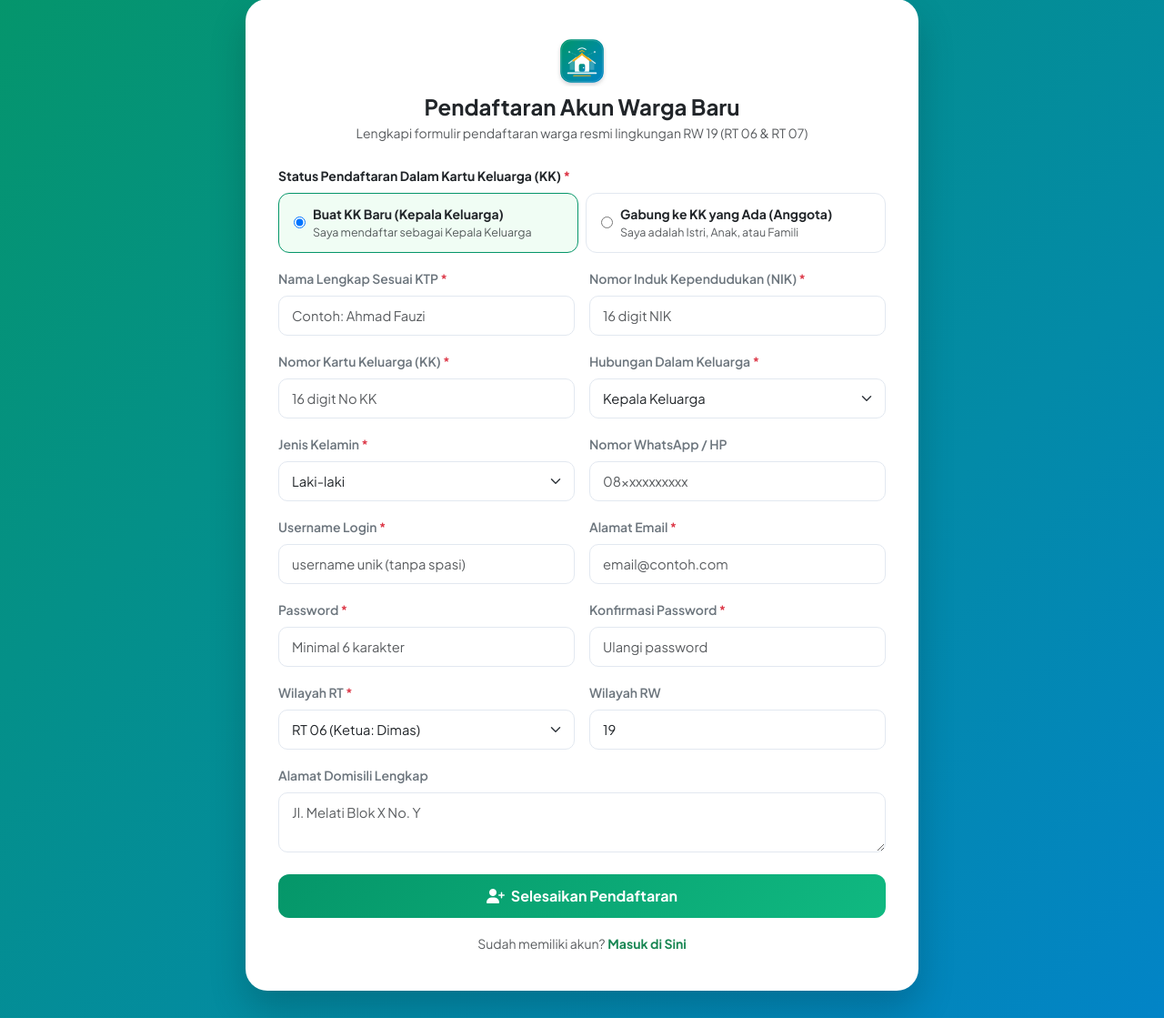
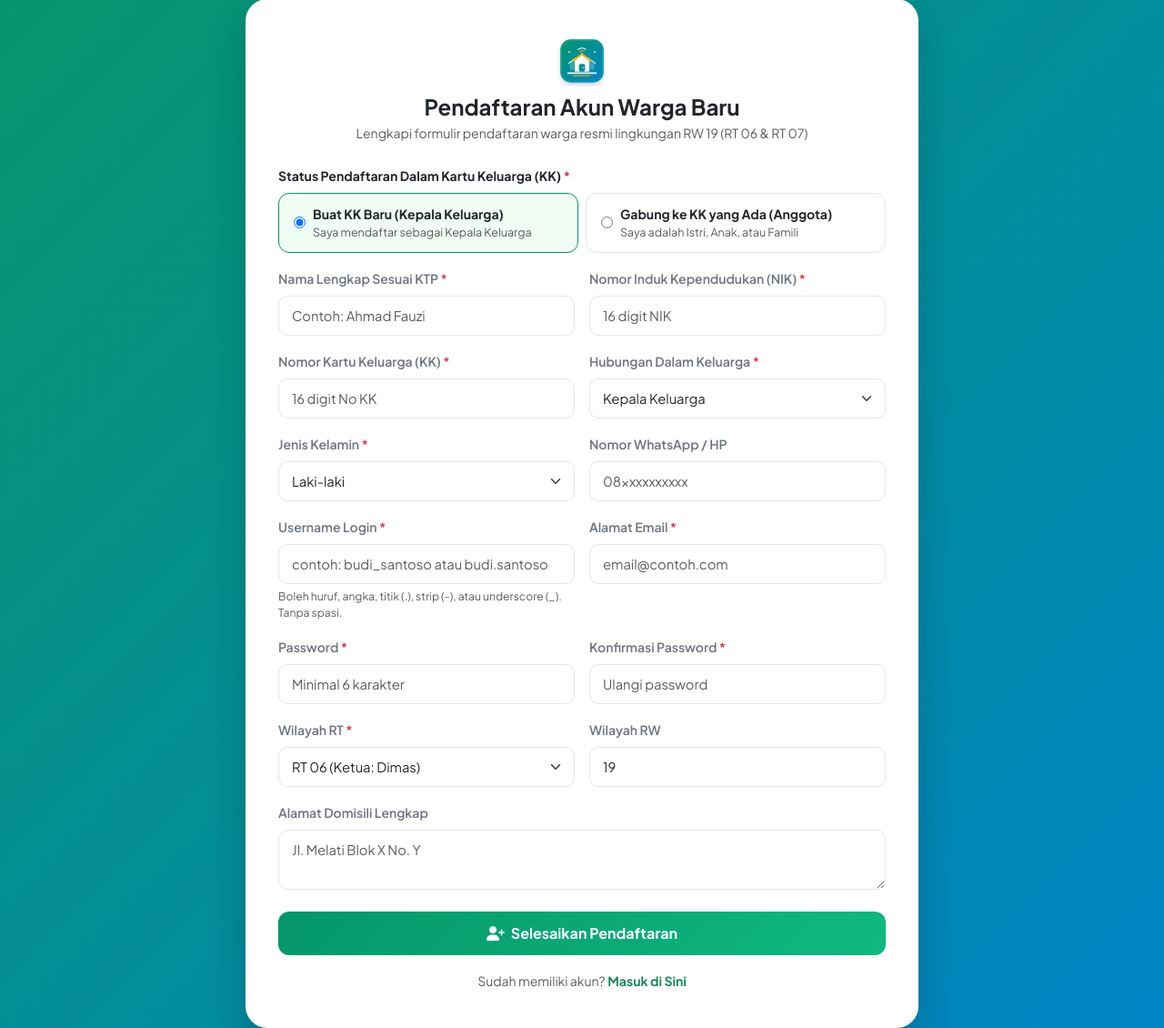
Before and after one commit to woszg1249/E-RW, a Laravel app: page /register in a window 1280 px wide. Shown: the part 79-1209 px from the top of the page at 91% size. Run offline with Laravel 12, Linux system fonts and the light colour scheme.

Commit message:
fix: dukung titik (.) pada username pendaftaran warga dan terjemahkan pesan error alpha_dash ke bahasa Indonesia

```diff
--- a/app/Http/Controllers/AuthController.php
+++ b/app/Http/Controllers/AuthController.php
@@ -84,9 +84,17 @@ class AuthController extends Controller
 
     public function register(Request $request)
     {
+        // Bersihkan input username & email dari spasi di awal/akhir
+        if ($request->has('username')) {
+            $request->merge(['username' => trim($request->username)]);
+        }
+        if ($request->has('email')) {
+            $request->merge(['email' => trim($request->email)]);
+        }
+
         $validated = $request->validate([
             'nama' => 'required|string|max:100',
-            'username' => 'required|string|max:50|unique:users,username|alpha_dash',
+            'username' => ['required', 'string', 'max:50', 'unique:users,username', 'regex:/^[a-zA-Z0-9._-]+$/'],
             'email' => 'required|email|max:100|unique:users,email',
             'password' => 'required|string|min:6|confirmed',
             'tipe_kk' => 'required|in:baru,gabung',
@@ -100,10 +108,12 @@ class AuthController extends Controller
             'rw' => 'nullable|string|max:10',
             'konfirmasi_kk' => 'nullable|string',
         ], [
+            'username.regex' => 'Username hanya boleh berisi huruf, angka, titik (.), strip (-), dan garis bawah (_). Tidak boleh menggunakan spasi atau simbol lain.',
+            'username.alpha_dash' => 'Username hanya boleh berisi huruf, angka, strip (-), dan garis bawah (_), tanpa spasi.',
+            'username.unique' => 'Username ini sudah digunakan, silakan pilih username lain.',
             'nik.digits' => 'NIK harus berjumlah 16 digit angka sesuai KTP.',
             'nik.unique' => 'NIK tersebut sudah terdaftar dalam sistem warga RW 19.',
             'no_kk.digits' => 'Nomor Kartu Keluarga (KK) harus berjumlah 16 digit angka.',
-            'username.unique' => 'Username ini sudah digunakan, silakan pilih username lain.',
             'email.unique' => 'Email ini sudah terdaftar.',
             'password.confirmed' => 'Konfirmasi password tidak cocok.',
         ]);
--- a/resources/views/auth/register.blade.php
+++ b/resources/views/auth/register.blade.php
@@ -381,7 +381,8 @@
 
                 <div class="col-md-6">
                     <label class="form-label fw-semibold small text-secondary">Username Login <span class="text-danger">*</span></label>
-                    <input type="text" name="username" class="form-control" placeholder="username unik (tanpa spasi)" value="{{ old('username') }}" required>
+                    <input type="text" name="username" class="form-control" placeholder="contoh: budi_santoso atau budi.santoso" value="{{ old('username') }}" required>
+                    <div class="form-text small text-muted" style="font-size: 0.76rem;">Boleh huruf, angka, titik (.), strip (-), atau underscore (_). Tanpa spasi.</div>
                 </div>
                 <div class="col-md-6">
                     <label class="form-label fw-semibold small text-secondary">Alamat Email <span class="text-danger">*</span></label>
```
